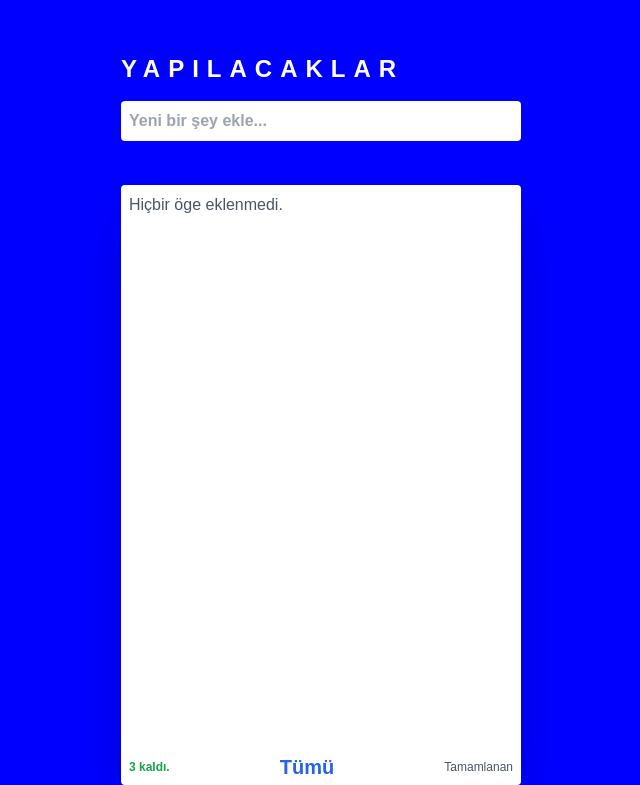
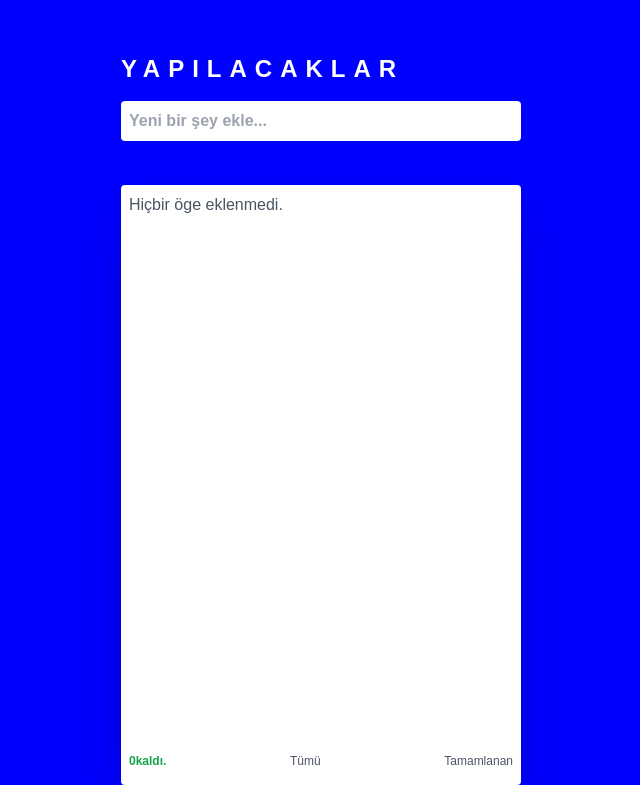
Before and after one commit to huseyinbattal/todo-list, a React (Create React App) app: page / in a window 1280 px wide. Shown: the part 153-938 px from the top of the page, without its empty margins (319-959 px from the left). Built offline with nearby package versions, Linux system fonts and the light colour scheme.

Commit message:
Update ListContentFooter.js

```diff
--- a/src/components/ListContentFooter.js
+++ b/src/components/ListContentFooter.js
@@ -1,12 +1,22 @@
 import React from "react";
+import { useDispatch, useSelector } from "react-redux";
+import { setTodoFilter } from "../store/actions/todoActions";
 import "./ListContentFooter.css"
 
 function ListContentFooter() {
+  const { todoFilter, todoList } = useSelector((state) => state.todo)
+  const dispatch=useDispatch()
   return (
     <div className="content-footer">
-          <div className="left-item">3 kaldı.</div>
-          <div className="active menu-item">Tümü</div>
-          <div className="menu-item">Tamamlanan</div>
+      <div className="left-item">
+        {todoList.filter((x)=>x.complete).length}
+        kaldı.</div>
+      <div className={`menu-item ${todoFilter === "all"}`} onClick={() => {
+        dispatch(setTodoFilter("all"))
+          }}>Tümü</div>
+          <div  onClick={() => {
+        dispatch(setTodoFilter("completed"))
+          }} className={`menu-item ${todoFilter==="complete"}`}>Tamamlanan</div>
     </div>
   );
 }
```
